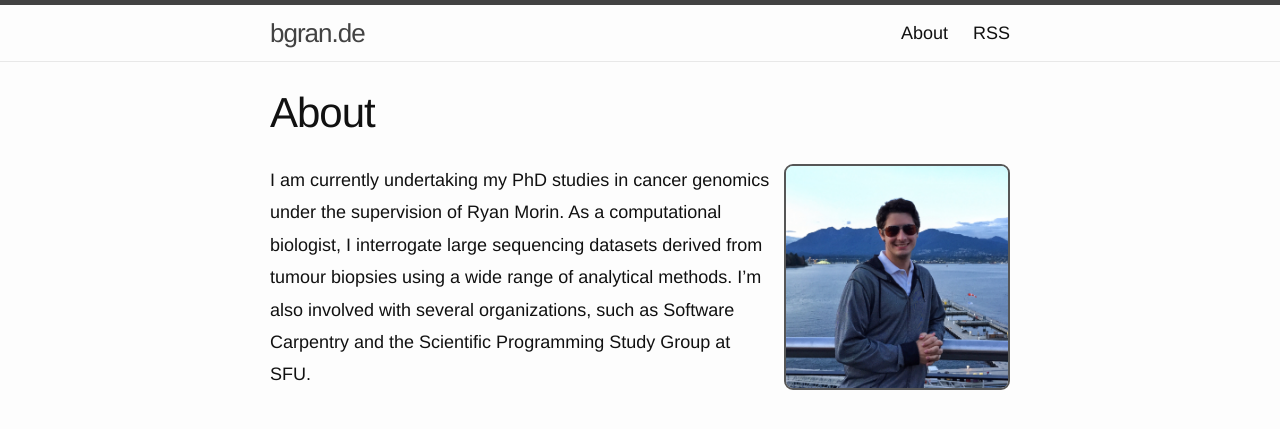
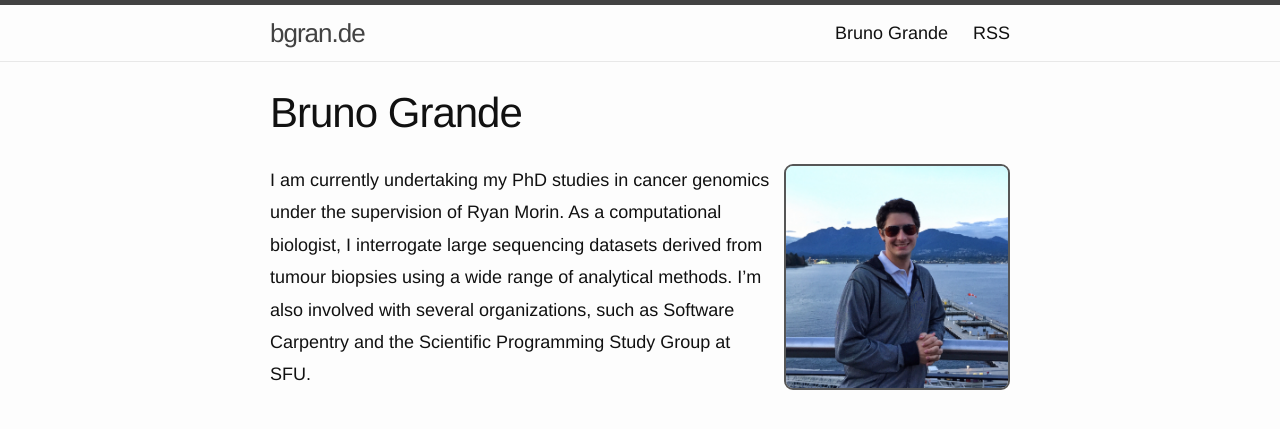
Before and after one commit to BrunoGrandePhD/scientificbruno.github.io, a Jekyll site: the page built from bruno-grande.md, in a window 1280 px wide, cut to the strip 0-447 px from the top of the page. Shown: the top 429 px of the strip. Built offline with Jekyll 4.4.1, drawn with Linux system fonts in a browser that asks for light colours.

Commit message:
changed about to bruno-grande

```diff
--- a/about.md
+++ b/bruno-grande.md
@@ -1,7 +1,7 @@
 ---
 layout: page
-title: About
-permalink: /about/
+title: Bruno Grande
+permalink: /bruno-grande/
 ---
 
 <img src="/images/avatar.jpg" alt="Bruno Grande" class="avatar">
```
